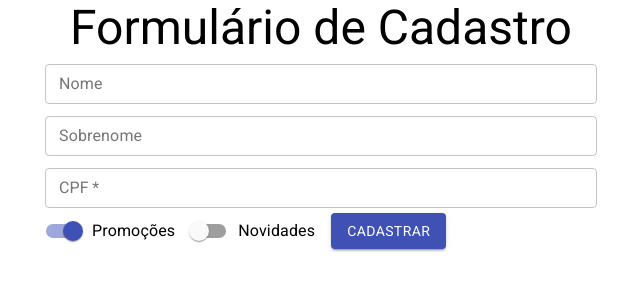
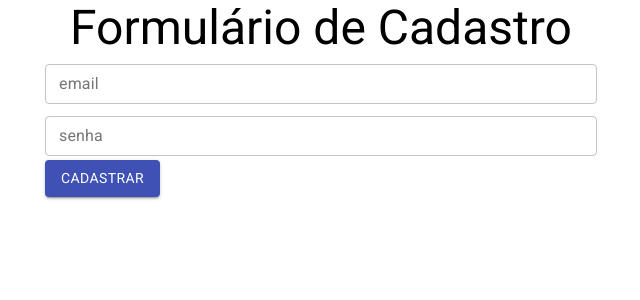
Before and after one commit to maulru/function_components, a React (Create React App) app: page / in a window 1280 px wide. Shown: the top 300 px of the page, without its empty margins (319-959 px from the left). Built offline with nearby package versions, Linux system fonts and the light colour scheme.

Commit message:
Hooks e Contextos

```diff
--- /dev/null
+++ b/src/components/FormularioCadastro/DadosEntrega.jsx
@@ -0,0 +1,33 @@
+import React from "react";
+import { TextField, Button } from "@material-ui/core";
+
+function DadosEntrega() {
+  return (
+    <form>
+      <TextField
+        id="cep"
+        label="CEP"
+        type="number"
+        variant="outlined"
+        fullWidth
+        margin="dense"
+      />
+      <TextField
+        id="endereco"
+        label="Endereço"
+        type="text"
+        variant="outlined"
+        fullWidth
+        margin="dense"
+      />
+      <TextField id="numero" label="Numero" type="number" variant="outlined" />
+      <TextField id="estado" label="Estado" type="text" variant="outlined" />
+      <TextField id="cidade" label="Cidade" type="text" variant="outlined" />
+      <Button type="submit" variant="contained" color="primary" fullWidth>
+        Finalizar Cadastro
+      </Button>
+    </form>
+  );
+}
+
+export default DadosEntrega;
--- /dev/null
+++ b/src/components/FormularioCadastro/DadosPessoais.jsx
@@ -0,0 +1,88 @@
+import React, { useState } from "react";
+import { TextField, Button, Switch, FormControlLabel } from "@material-ui/core";
+
+function DadosPessoais({aoEnviar, validarCPF}) {
+  const [nome, setNome] = useState("");
+  const [sobrenome, setSobrenome] = useState("");
+  const [cpf, setCpf] = useState("");
+  const [promocoes, setPromocoes] = useState(true);
+  const [novidades, setNovidades] = useState(false);
+  const [erros,setErros] = useState({cpf:{valido:true, texto:""}});
+
+  return (
+    <form
+      onSubmit={(event) => {
+        event.preventDefault();
+        aoEnviar([nome,sobrenome,cpf,novidades,promocoes])
+      }}
+    >
+      <TextField
+        value={nome}
+        onChange={(event) => {
+          setNome(event.target.value);
+        }}
+        id="nome"
+        label="Nome"
+        variant="outlined"
+        fullWidth
+        margin="dense"
+      />
+
+      <TextField
+        value={sobrenome}
+        onChange={(event) => {
+          setSobrenome(event.target.value);
+        }}
+        id="sobrenome"
+        label="Sobrenome"
+        variant="outlined"
+        margin="dense"
+        fullWidth
+      />
+
+      <TextField
+      value={cpf}
+        onChange={(event) => {
+          setCpf(event.target.value);
+        }}
+        id="cpf"
+        onBlur={(event) =>{
+          const valido = validarCPF(event.target.value);
+          setErros({cpf:valido})
+        }}
+        error={!erros.cpf.valido}
+        helperText={erros.cpf.texto}
+        label="CPF"
+        variant="outlined"
+        required={true}
+        margin="dense"
+        fullWidth
+      />
+
+      <FormControlLabel
+        label="Promoções"
+        control={<Switch
+          checked={promocoes}
+          onChange={(event) =>{
+          setPromocoes(event.target.checked);
+        }} name="promocoes" color="primary" />}
+      />
+
+      <FormControlLabel
+        label="Novidades"
+        control={<Switch
+          checked={novidades}
+          onChange={(event) =>{
+            setNovidades(event.target.checked);
+          }}
+          name="novidades" color="primary" />}
+      />
+
+      <Button type="submit" variant="contained" color="primary">
+        Cadastrar
+      </Button>
+    </form>
+  );
+}
+
+export default DadosPessoais;
--- /dev/null
+++ b/src/components/FormularioCadastro/DadosUsuario.jsx
@@ -0,0 +1,30 @@
+import React from "react";
+import { TextField, Button } from "@material-ui/core";
+
+function DadosUsuario() {
+  return (
+    <form>
+      <TextField
+        id="email"
+        label="email"
+        type="email"
+        variant="outlined"
+        fullWidth
+        margin="dense"
+      />
+      <TextField
+        id="senha"
+        label="senha"
+        type="password"
+        variant="outlined"
+        fullWidth
+        margin="dense"
+      />
+      <Button type="submit" variant="contained" color="primary">
+        Cadastrar
+      </Button>
+    </form>
+  );
+}
+
+export default DadosUsuario;
--- a/src/components/FormularioCadastro/FormularioCadastro.jsx
+++ b/src/components/FormularioCadastro/FormularioCadastro.jsx
@@ -1,88 +1,26 @@
+import { Typography } from "@material-ui/core";
 import React, { useState } from "react";
-import { TextField, Button, Switch, FormControlLabel } from "@material-ui/core";
+import DadosEntrega from "./DadosEntrega";
+import DadosPessoais from "./DadosPessoais";
+import DadosUsuario from "./DadosUsuario";
 
-function FormularioCadastro({aoEnviar, validarCPF}) {
-  const [nome, setNome] = useState("");
-  const [sobrenome, setSobrenome] = useState("");
-  const [cpf, setCpf] = useState("");
-  const [promocoes, setPromocoes] = useState(true);
-  const [novidades, setNovidades] = useState(false);
-  const [erros,setErros] = useState({cpf:{valido:true, texto:""}});
+function FormularioCadastro({ aoEnviar, validarCPF }) {
+  const [etapaAtual, setEtapaAtual] = useState(0);
 
-  return (
-    <form
-      onSubmit={(event) => {
-        event.preventDefault();
-        aoEnviar([nome,sobrenome,cpf,novidades,promocoes])
-      }}
-    >
-      <TextField
-        value={nome}
-        onChange={(event) => {
-          setNome(event.target.value);
-        }}
-        id="nome"
-        label="Nome"
-        variant="outlined"
-        fullWidth
-        margin="dense"
-      />
+  function formularioAtual(etapa) {
+    switch (etapa) {
+      case 0:
+        return <DadosUsuario />;
+      case 1:
+        return <DadosPessoais aoEnviar={aoEnviar} validarCPF={validarCPF} />;
+      case 2:
+        return <DadosEntrega />;
+      default:
+        return <Typography>Erro ao selecionar formulário</Typography>;
+    }
+  }
 
-      <TextField
-        value={sobrenome}
-        onChange={(event) => {
-          setSobrenome(event.target.value);
-        }}
-        id="sobrenome"
-        label="Sobrenome"
-        variant="outlined"
-        margin="dense"
-        fullWidth
-      />
-
-      <TextField
-      value={cpf}
-        onChange={(event) => {
-          setCpf(event.target.value);
-        }}
-        id="cpf"
-        onBlur={(event) =>{
-          const valido = validarCPF(event.target.value);
-          setErros({cpf:valido})
-        }}
-        error={!erros.cpf.valido}
-        helperText={erros.cpf.texto}
-        label="CPF"
-        variant="outlined"
-        required={true}
-        margin="dense"
-        fullWidth
-      />
-
-      <FormControlLabel
-        label="Promoções"
-        control={<Switch
-          checked={promocoes}
-          onChange={(event) =>{
-          setPromocoes(event.target.checked);
-        }} name="promocoes" color="primary" />}
-      />
-
-      <FormControlLabel
-        label="Novidades"
-        control={<Switch
-          checked={novidades}
-          onChange={(event) =>{
-            setNovidades(event.target.checked);
-          }}
-          name="novidades" color="primary" />}
-      />
-
-      <Button type="submit" variant="contained" color="primary">
-        Cadastrar
-      </Button>
-    </form>
-  );
+  return <>{formularioAtual(etapaAtual)}</>;
 }
 
 export default FormularioCadastro;
```
